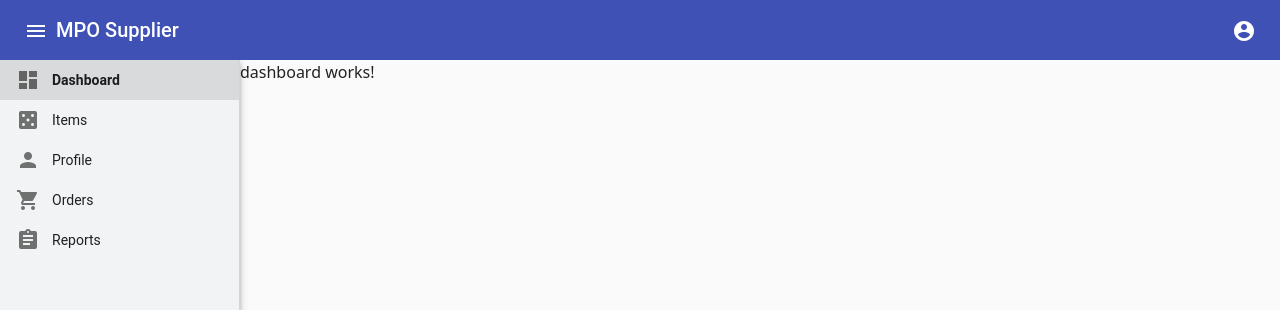
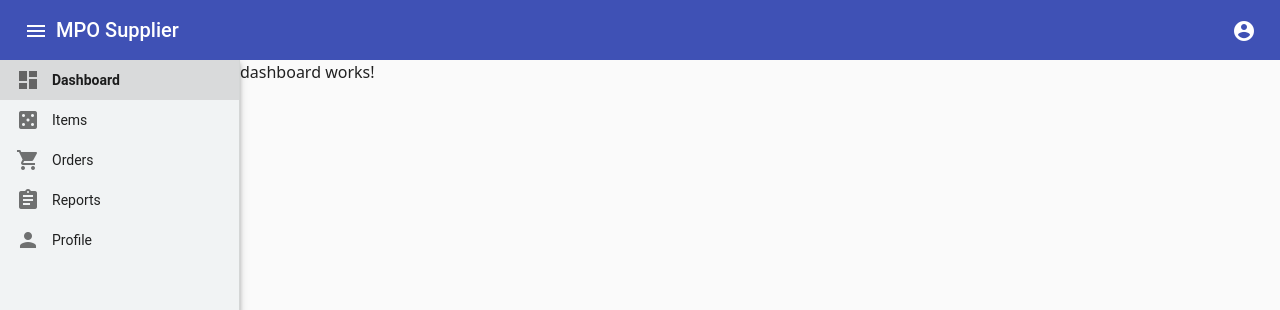
Before and after one commit to Devopsguyindia/MPOSupplier, an Angular app: page /dashboard in a window 1280 px wide. Shown: the top 310 px of the page. Built offline with nearby package versions, Linux system fonts and the light colour scheme.

Commit message:
Add menu

```diff
--- a/src/app/pages/main-layout/main-layout.component.scss
+++ b/src/app/pages/main-layout/main-layout.component.scss
@@ -4,7 +4,7 @@
 
 .content-container{
   background-color: #F1F3F4;
-  height: calc(100% - 80px);
+  height: calc(100% - 60px);
 }
 
 :host ::ng-deep .custom-toolbar {
--- a/src/app/pages/main-layout/main-layout.component.ts
+++ b/src/app/pages/main-layout/main-layout.component.ts
@@ -35,14 +35,6 @@ export class MainLayoutComponent implements OnInit {
       hasSubmenu: false
     },
     {
-      name: 'Profile',
-      url: '/profile',
-      icon: 'person',
-      isSelected: false,
-      hasSubmenu: false,
-      isDialog: true
-    },
-    {
       name: 'Orders',
       url: '/order',
       icon: 'local_grocery_store',
@@ -55,6 +47,14 @@ export class MainLayoutComponent implements OnInit {
       icon: 'assignment',
       isSelected: false,
       hasSubmenu: false
+    },
+    {
+      name: 'Profile',
+      url: '/profile',
+      icon: 'person',
+      isSelected: false,
+      hasSubmenu: false,
+      isDialog: true
     },
   ];
 
```
